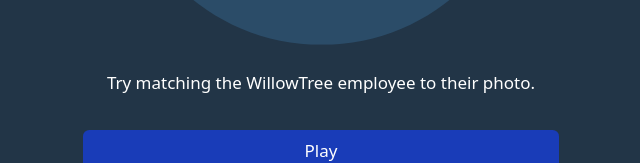
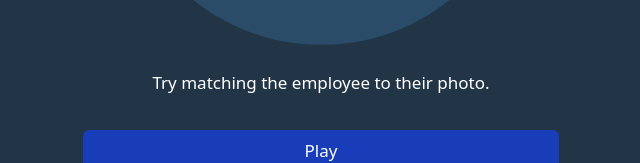
Before and after one commit to MuTLY/the-name-game, a React (Vite) app: page / in a window 1280 px wide. Shown: the part 493-656 px from the top of the page, without its empty margins (319-959 px from the left). Built offline with nearby package versions, Linux system fonts and the light colour scheme.

Commit message:
Update prompt text in Home component

```diff
--- a/src/pages/Home.jsx
+++ b/src/pages/Home.jsx
@@ -13,7 +13,7 @@
         </Link>
       </div>
 
-      <p>Try matching the WillowTree employee to their photo.</p>
+      <p>Try matching the employee to their photo.</p>
 
       <div className="card">
         <Link
```
